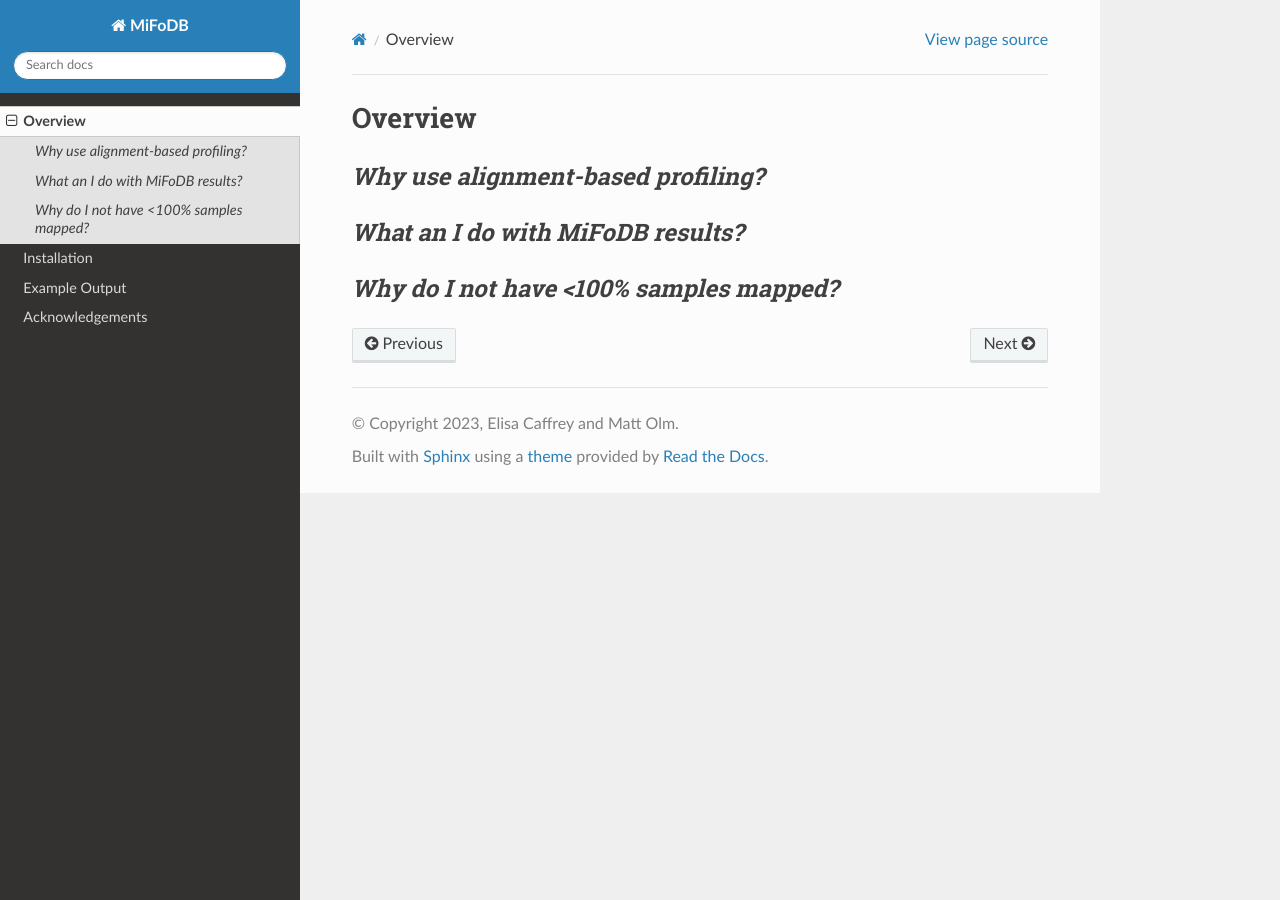
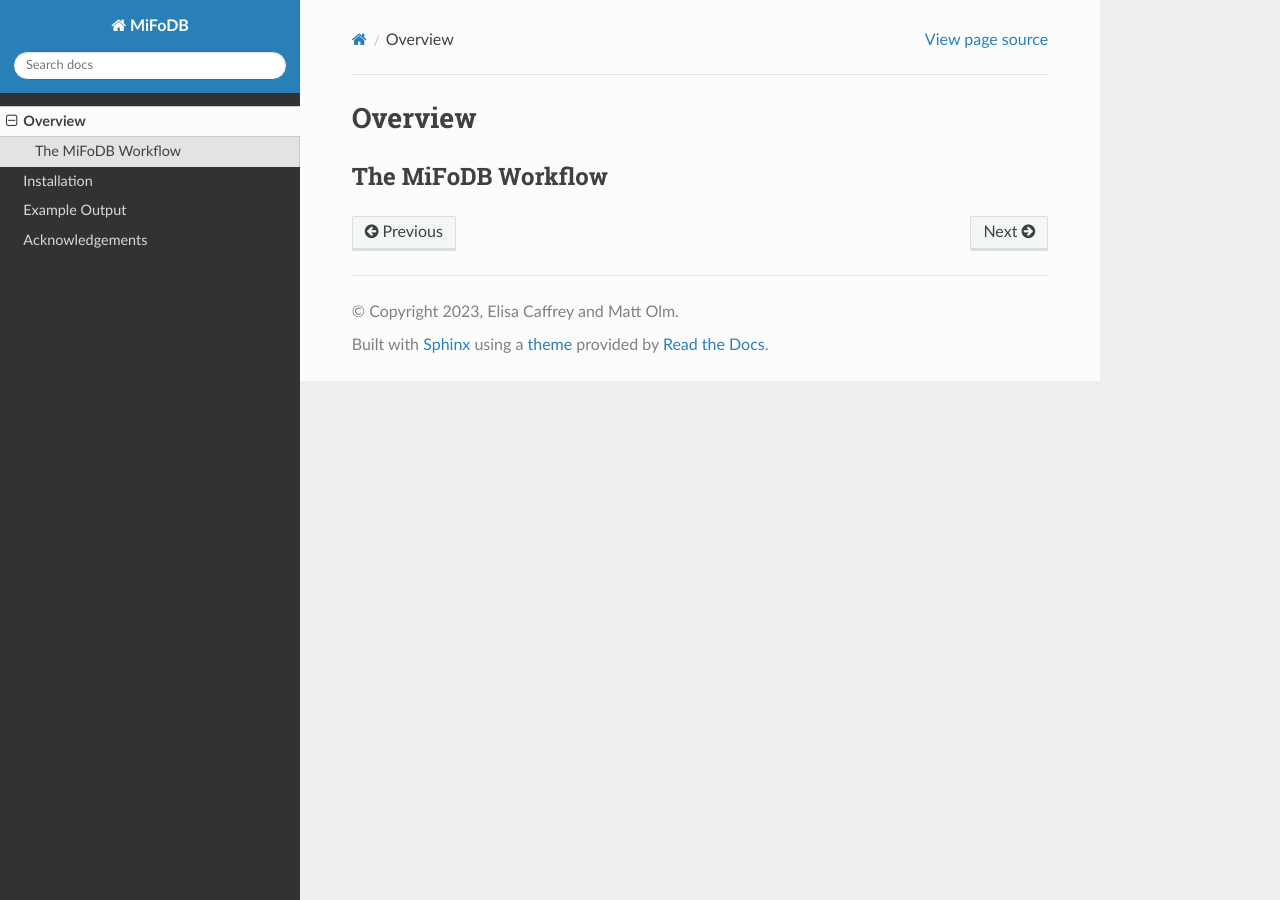
Before and after one commit to elisacaffrey/MiFoDB, a Sphinx documentation site: the page built from docs/source/overview.rst, in a window 1280 px wide. Built offline with Sphinx 7.4.7 and the Read the Docs theme 2.0.0, drawn with Linux system fonts in a browser that asks for light colours.

Commit message:
Update overview.rst

```diff
--- a/docs/source/overview.rst
+++ b/docs/source/overview.rst
@@ -1,11 +1,5 @@
 Overview
 ===================
 
-*Why use alignment-based profiling?*
+The MiFoDB Workflow
 +++++++++++++++++++++++++++++++++++++++++++++++++++++++++++++++++++++
-
-*What an I do with MiFoDB results?*
-+++++++++++++++++++++++++++++++++++++++++++++++++++++++++++++++++++++
-
-*Why do I not have <100% samples mapped?*
-+++++++++++++++++++++++++++++++++++++++++++++++++++++++++++++++++++++
```
